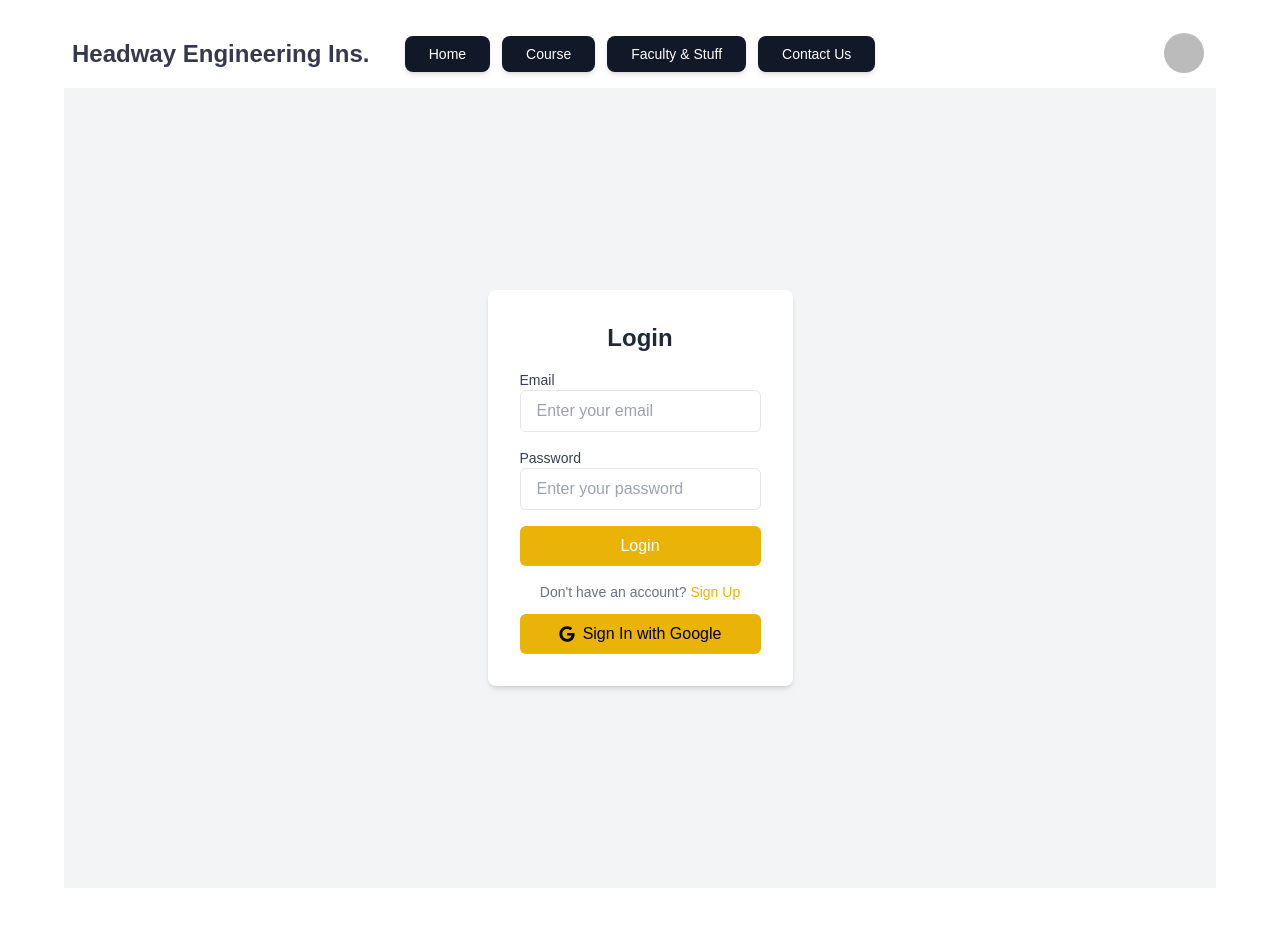
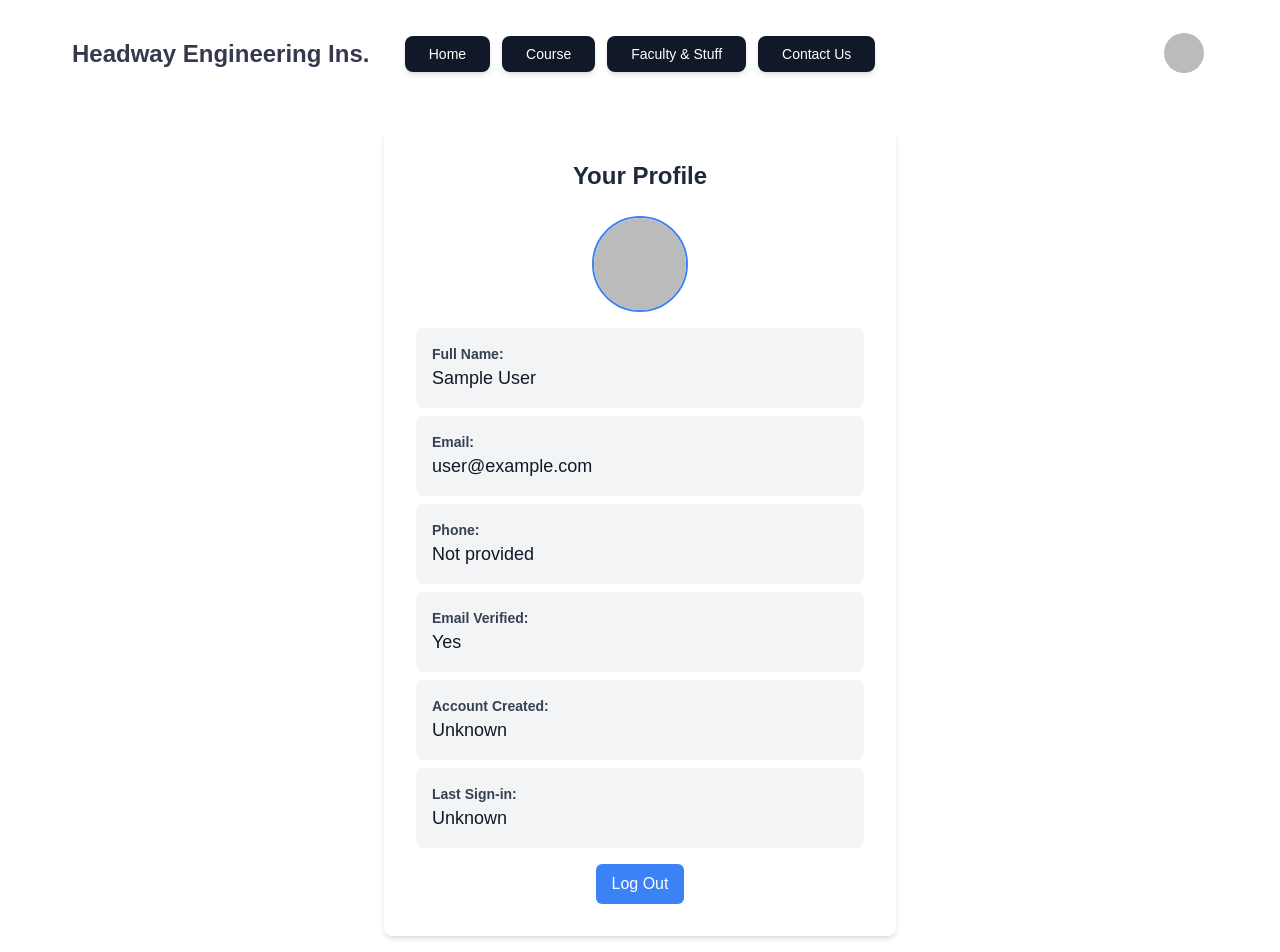
Before and after one commit to A-Farabi/college-admission-system-client, a React (Vite) app: page /admission in a window 1280 px wide. Shown: the top 952 px of the page. Built offline with nearby package versions, Linux system fonts and the light colour scheme; no server answers; sample sign-in values are in the browser's storage.

Commit message:
profile compo created

```diff
--- a/src/Components/Admission.jsx
+++ b/src/Components/Admission.jsx
@@ -1,21 +1,31 @@
-import React, { useState } from "react";
+import React, { useContext, useState } from "react";
 import Login from "./AuthComponent/Login";
 import SignUp from "./AuthComponent/SignUp";
+import { AuthContext } from "./AuthComponent/AuthProvider";
+import Profile from "./AuthComponent/Profile";
 
 
 const Admission = () => {
+
+    const { user } = useContext(AuthContext)
+
     const [isLogin, setIsLogin] = useState(true);
 
     const toggleToSignup = () => setIsLogin(false);
     const toggleToLogin = () => setIsLogin(true);
 
+
     return (
-        <div className="bg-gray-100 min-h-screen flex items-center justify-center">
-            {isLogin ? (
-                <Login toggleToSignup={toggleToSignup} />
-            ) : (
-                <SignUp toggleToLogin={toggleToLogin} />
-            )}
+        <div>
+            {
+                user ? <Profile></Profile> : <div className="bg-gray-100 min-h-screen flex items-center justify-center">
+                    {isLogin ? (
+                        <Login toggleToSignup={toggleToSignup} />
+                    ) : (
+                        <SignUp toggleToLogin={toggleToLogin} />
+                    )}
+                </div>
+            }
         </div>
     );
 };
--- /dev/null
+++ b/src/Components/AuthComponent/Profile.jsx
@@ -0,0 +1,81 @@
+import React, { useContext } from 'react';
+import { AuthContext } from '../AuthComponent/AuthProvider';
+
+const Profile = () => {
+  const { user } = useContext(AuthContext);
+
+  if (!user) {
+    return (
+      <div className="flex justify-center items-center min-h-screen">
+        <h1 className="text-3xl font-bold text-gray-700">No user data found. Please log in.</h1>
+      </div>
+    );
+  }
+
+  return (
+    <div className="max-w-lg mx-auto bg-white rounded-lg shadow-md p-8 mt-10">
+      <h2 className="text-2xl font-bold text-center mb-6">Your Profile</h2>
+
+      <div className="flex flex-col items-center space-y-4">
+        {/* Profile Picture */}
+        {user.photoURL ? (
+          <img
+            src={user.photoURL}
+            alt="Profile"
+            className="w-24 h-24 rounded-full border-2 border-blue-500"
+          />
+        ) : (
+          <div className="w-24 h-24 rounded-full bg-gray-300 flex items-center justify-center text-xl font-bold text-gray-600">
+            {user.displayName?.charAt(0).toUpperCase() || "U"}
+          </div>
+        )}
+
+        {/* User Information */}
+        <div className="w-full space-y-2">
+          <div className="bg-gray-100 p-4 rounded-lg">
+            <p className="text-sm font-semibold text-gray-700">Full Name:</p>
+            <p className="text-lg text-gray-900">{user.displayName || "Not provided"}</p>
+          </div>
+          <div className="bg-gray-100 p-4 rounded-lg">
+            <p className="text-sm font-semibold text-gray-700">Email:</p>
+            <p className="text-lg text-gray-900">{user.email || "Not provided"}</p>
+          </div>
+          <div className="bg-gray-100 p-4 rounded-lg">
+            <p className="text-sm font-semibold text-gray-700">Phone:</p>
+            <p className="text-lg text-gray-900">{user.phoneNumber || "Not provided"}</p>
+          </div>
+          <div className="bg-gray-100 p-4 rounded-lg">
+            <p className="text-sm font-semibold text-gray-700">Email Verified:</p>
+            <p className="text-lg text-gray-900">
+              {user.emailVerified ? "Yes" : "Not verified"}
+            </p>
+          </div>
+          <div className="bg-gray-100 p-4 rounded-lg">
+            <p className="text-sm font-semibold text-gray-700">Account Created:</p>
+            <p className="text-lg text-gray-900">
+              {user.metadata?.creationTime || "Unknown"}
+            </p>
+          </div>
+          <div className="bg-gray-100 p-4 rounded-lg">
+            <p className="text-sm font-semibold text-gray-700">Last Sign-in:</p>
+            <p className="text-lg text-gray-900">
+              {user.metadata?.lastSignInTime || "Unknown"}
+            </p>
+          </div>
+        </div>
+
+        {/* Logout Button */}
+        <button
+          className="bg-blue-500 text-white px-4 py-2 rounded-md hover:bg-blue-600 transition mt-4"
+          onClick={() => {
+            alert("Implement log out functionality here");
+          }}
+        >
+          Log Out
+        </button>
+      </div>
+    </div>
+  );
+};
+
+export default Profile;
--- a/src/Components/Course.jsx
+++ b/src/Components/Course.jsx
@@ -1,4 +1,5 @@
 import React, { useEffect, useState } from "react";
+import { Link } from "react-router-dom";
 
 const Courses = () => {
   const [courses, setCourses] = useState([]);
@@ -32,9 +33,9 @@ const Courses = () => {
                   {course.title}
                 </h3>
                 <p className="text-gray-600">{course.description}</p>
-                <button className="mt-4 px-6 py-2 bg-yellow-500 text-white rounded-lg hover:bg-yellow-600 transition duration-300">
-                  Learn More
-                </button>
+                <Link to={"/coursernroll"}><button className="mt-4 px-6 py-2 bg-yellow-500 text-white rounded-lg hover:bg-yellow-600 transition duration-300">
+                  Enroll Now
+                </button></Link>
               </div>
             </div>
           ))}
```
